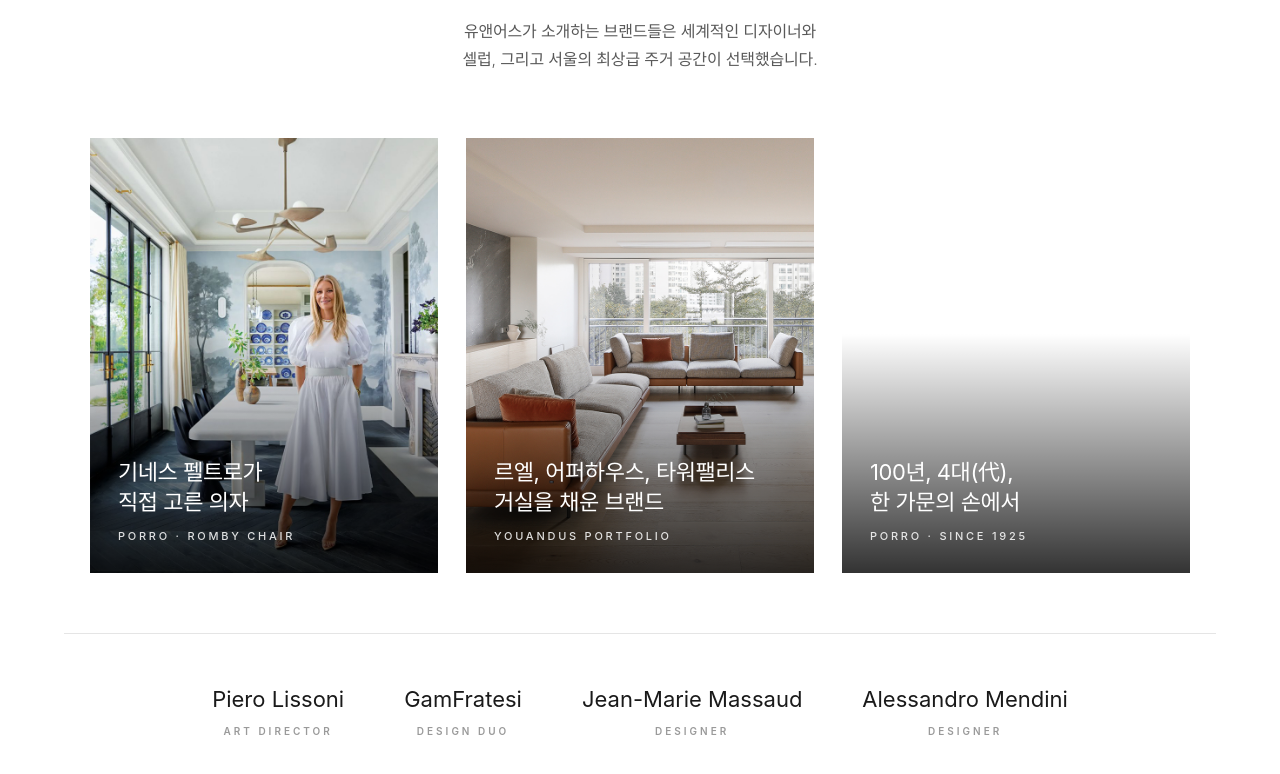
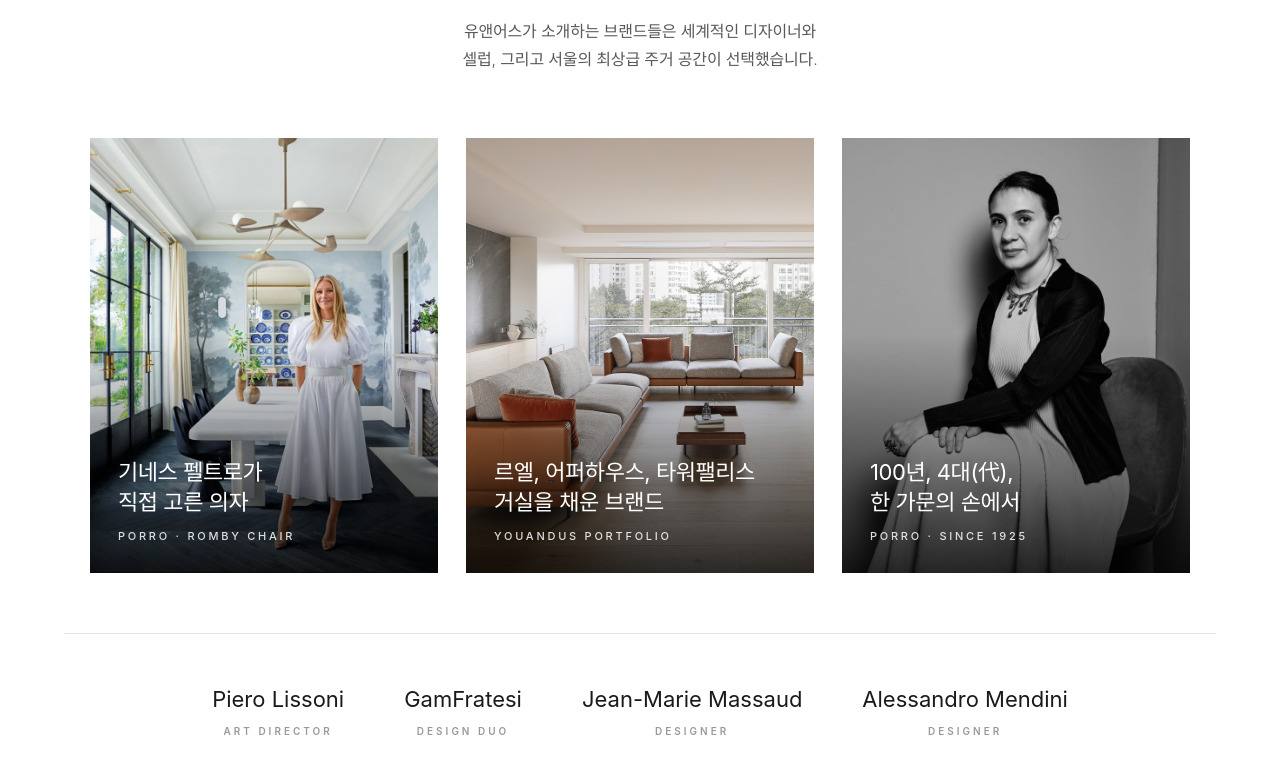
Before and after one commit to tjdrp7-boop/LinktoYOUANDUS, a website: page index.html in a window 1280 px wide. Shown: the part 1847-2621 px from the top of the page. Drawn offline with Linux system fonts and the light colour scheme; the site is published under a folder, as on GitHub Pages, so addresses that start at the root find nothing; a web font is replaced by a local one.

Commit message:
Update index.html

```diff
--- a/index.html
+++ b/index.html
@@ -1391,7 +1391,7 @@
             </div>
             <div class="trust-card">
                 <!-- [IMG: Porro 공방 or 브랜드 헤리티지 - 800x1000] -->
-                <div class="trust-img" style="background-image: url('/images/trusted-heritage.jpg');">
+                <div class="trust-img" style="background-image: url('./images/trusted-heritage.jpg');">
                     <div class="trust-caption">
                         <div class="trust-quote">100년, 4대(代),<br>한 가문의 손에서</div>
                         <div class="trust-source">PORRO · SINCE 1925</div>
```
